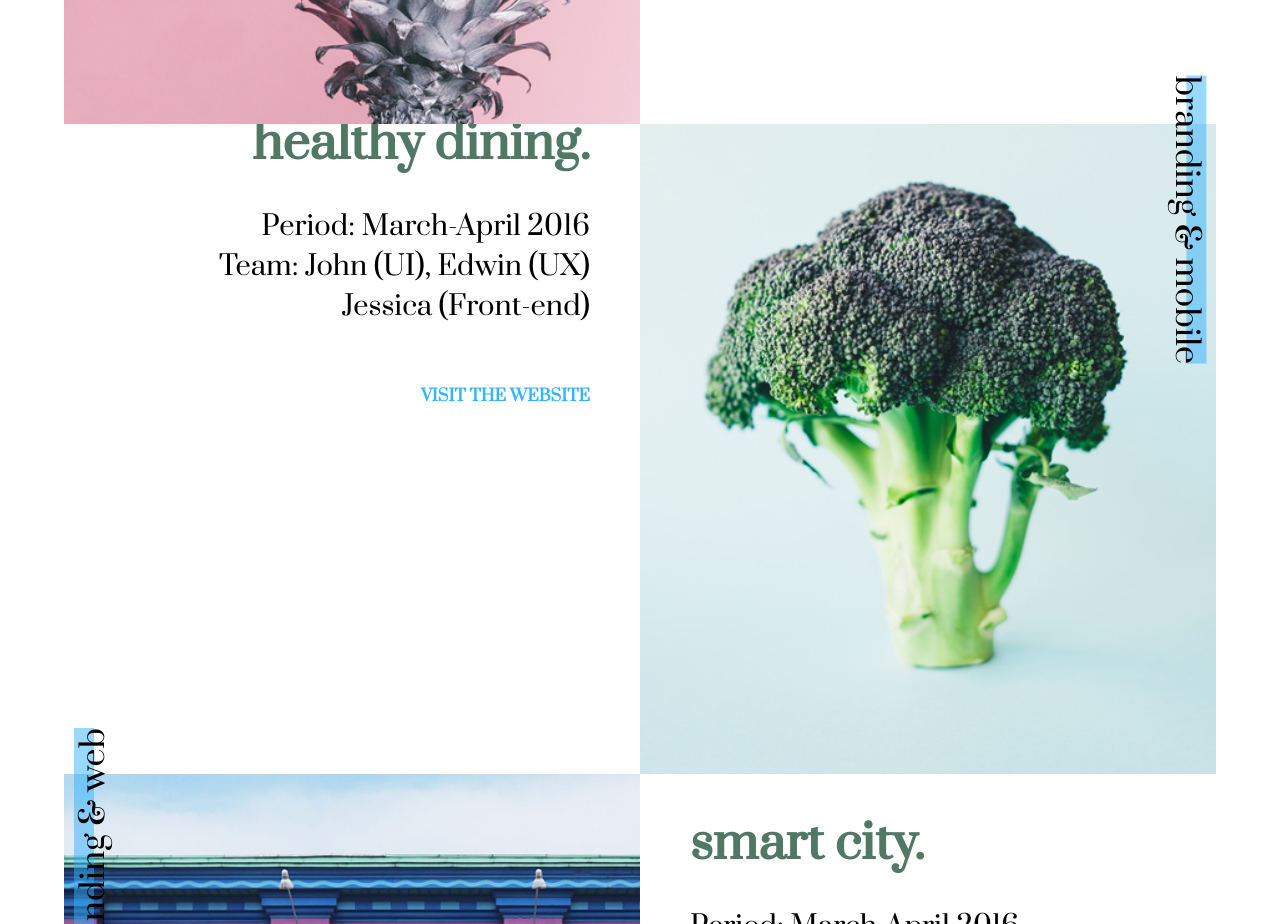
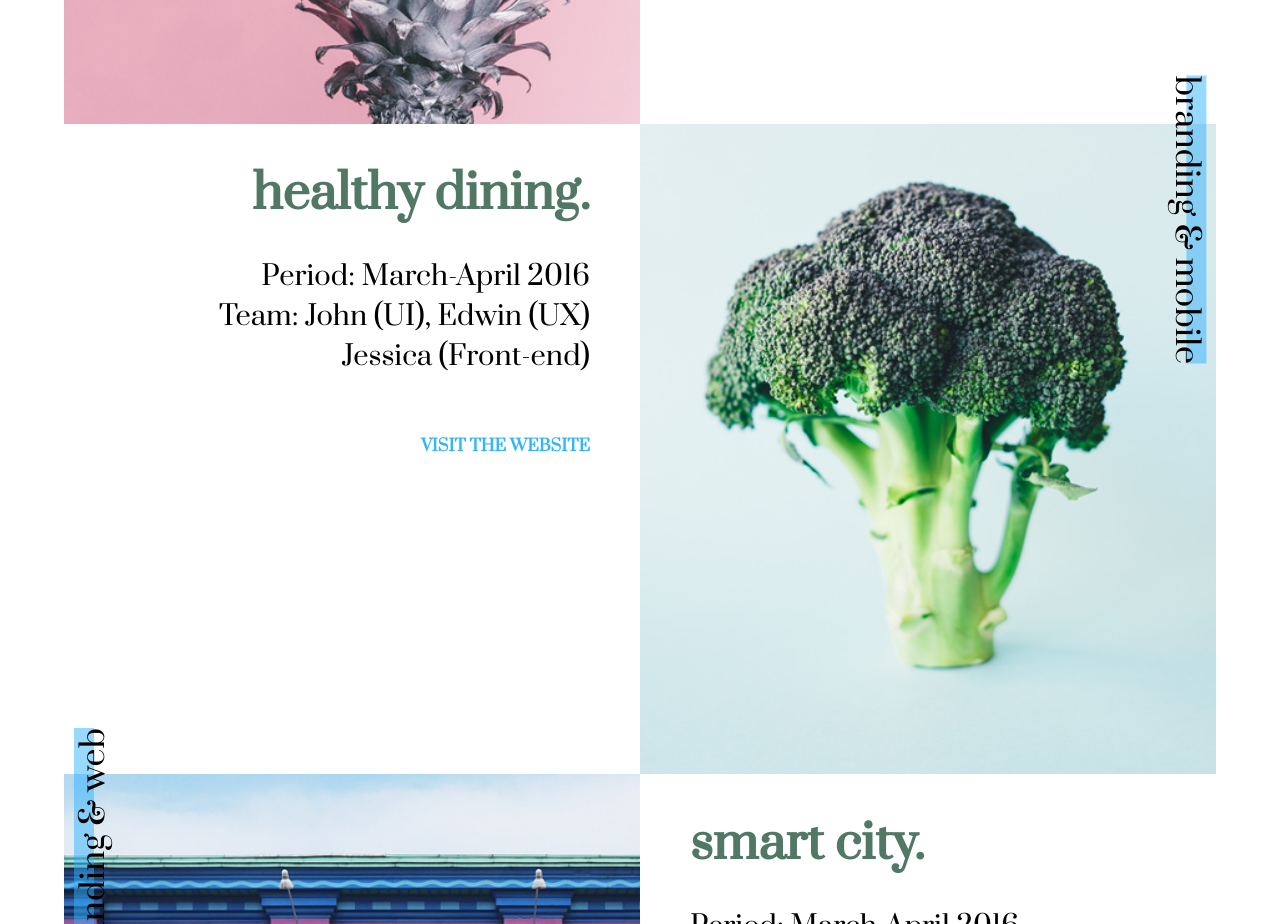
Before and after one commit to KacPerKarPien/KacPerKarPien.github.io, a plain HTML site: page hello-colors/index.html in a window 1280 px wide. Shown: the part 1400-2324 px from the top of the page. Drawn offline with Linux system fonts and the light colour scheme.

Commit message:
Update index.css

```diff
--- a/hello-colors/index.css
+++ b/hello-colors/index.css
@@ -509,7 +509,7 @@
         margin: 0 50px 15px 0;
     }
     .works_item:nth-child(3) .works_text h2{
-        margin: 0 50px 50px 0;
+        margin: 50px 50px 50px 0;
     }
     .works_item:nth-child(3) .works_text a{
         margin: 50px 50px 0 0;
```
